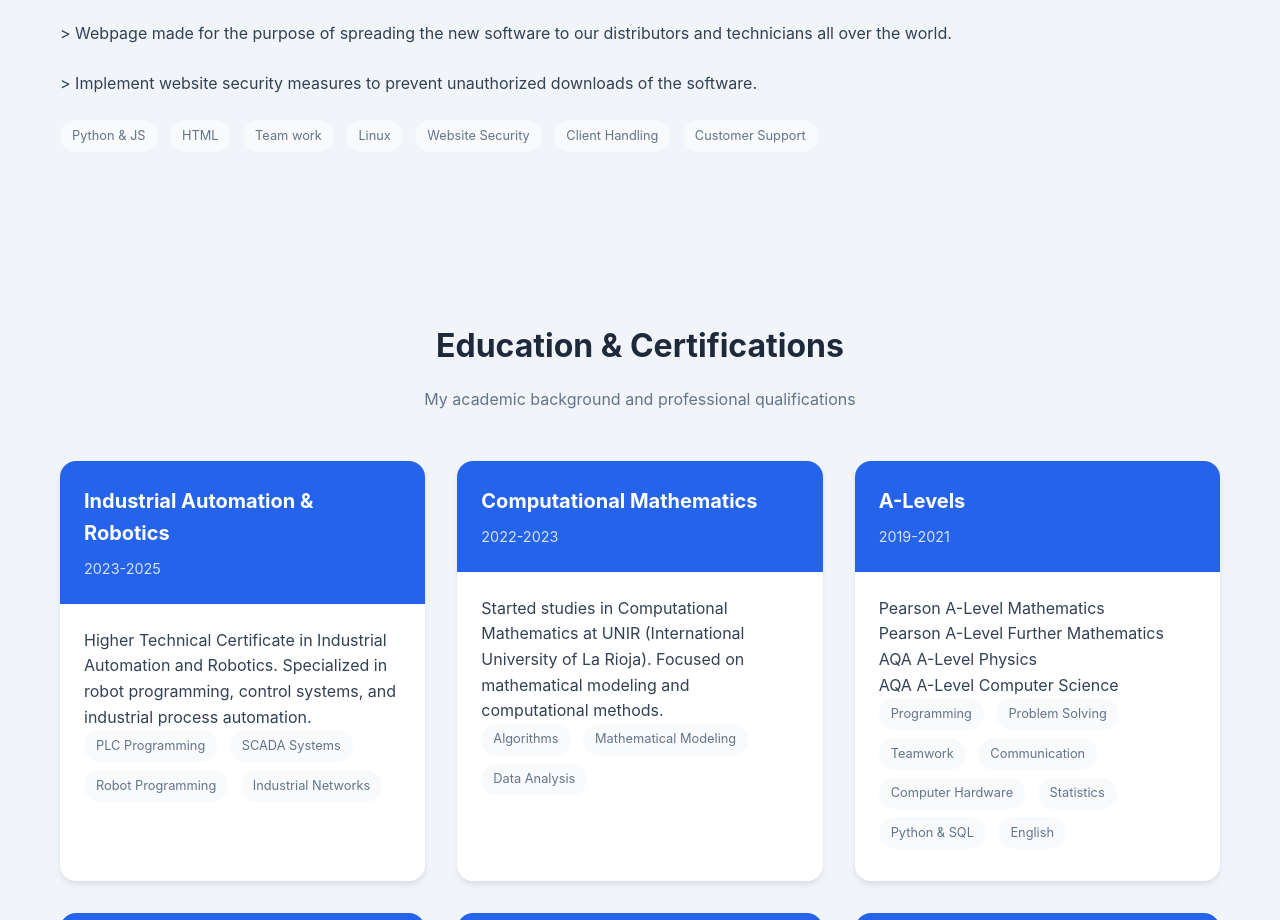
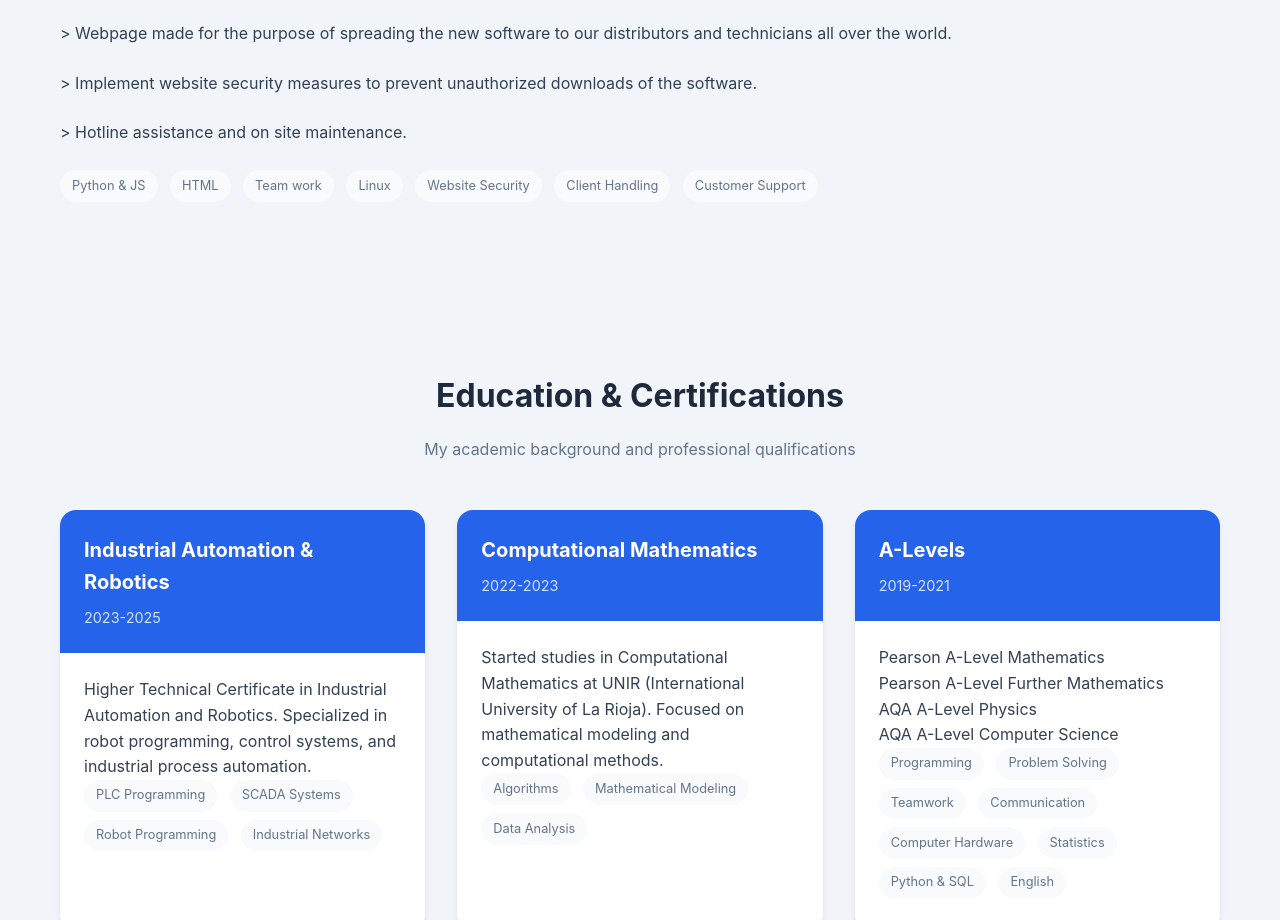
Before and after one commit to jimix49/mywebsite, a plain HTML site: page index.html in a window 1280 px wide. Shown: the part 2045-2965 px from the top of the page. Drawn offline with Linux system fonts and the light colour scheme.

Commit message:
Update index.html

```diff
--- a/index.html
+++ b/index.html
@@ -133,6 +133,7 @@
                     <p> > Modification of XML files with python for easy and fast software configuration.</p>
                     <p> > Webpage made for the purpose of spreading the new software to our distributors and technicians all over the world.</p>
                     <p> > Implement website security measures to prevent unauthorized downloads of the software.</p>
+                    <p> > Hotline assistance and on site maintenance. </p>
                     <div style="margin-top: 1.5rem;">
                         <span class="tag">Python & JS</span>
                         <span class="tag">HTML</span>
```
